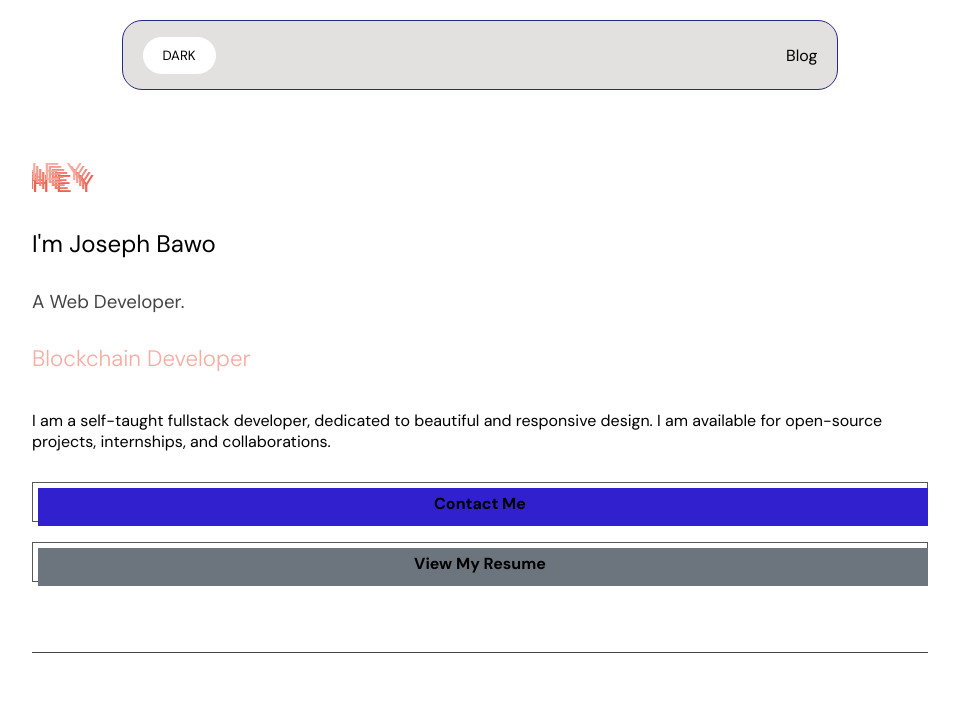
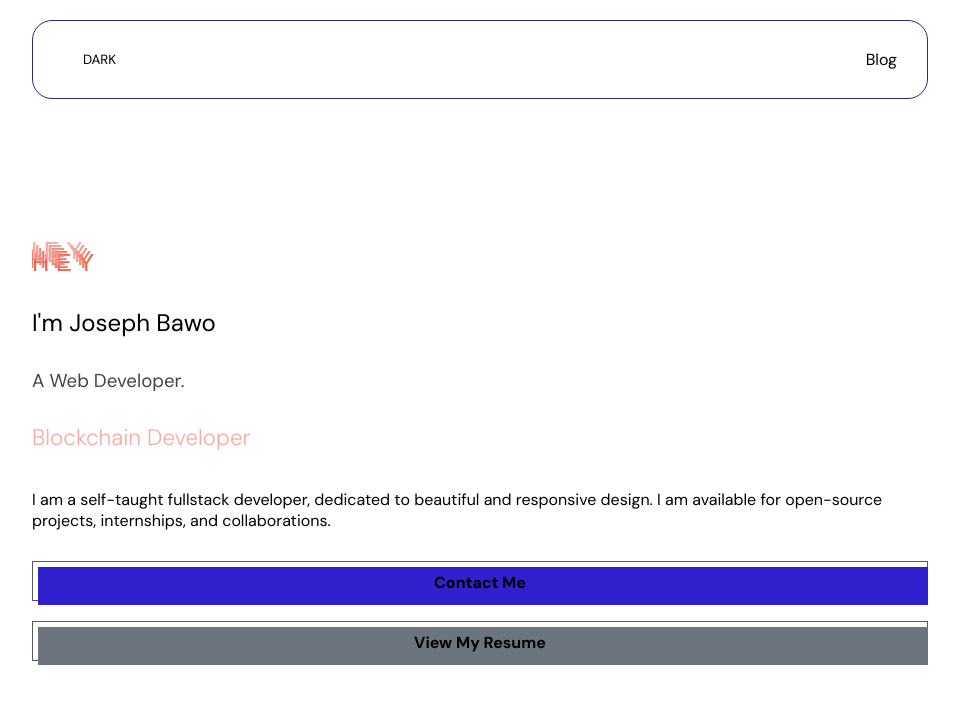
Before and after one commit to Joebakid/My-Porfolio, a React (Create React App) app: page / in a window 1280 px wide. Shown: the top 704 px of the page, without its empty margins (160-1119 px from the left). Built offline with nearby package versions, Linux system fonts and the light colour scheme.

Commit message:
new design

```diff
--- a/src/App.css
+++ b/src/App.css
@@ -178,28 +178,30 @@ body {
   background-color: var(--stikcy-color);
   position: fixed;
   border: 1px solid var(--link-ex-color);
+  padding: 20px 30px;
+  border-radius: 20px;
   left: 10%;
   right: 10%;
   display: flex;
   align-items: center;
-  padding: 20px;
+
   transition: all 1s ease-in-out;
-  border-radius: 20px;
-  top: 0;
+
+  top: 2%; /* slightly lowered from top */
   height: 70px;
   z-index: 2;
-  top: 2%;
-  margin-bottom: 300px;
 }
 
 /* NAV/////// */
 
 .flex-nav {
   display: flex;
-  justify-content: space-between;
+  justify-content: space-between; /* pushes items to both ends */
   align-items: center;
-  /* padding: 50px 0; */
-  /* margin: 50px 0; */
+  width: 100%;
+  border: 1px solid var(--link-ex-color);
+  padding: 20px 30px;
+  border-radius: 20px;
 }
 
 .blog {
--- a/src/components/Nav.js
+++ b/src/components/Nav.js
@@ -36,11 +36,15 @@ function Nav() {
   }, [darkMode]);
 
   return (
-    <nav className={`nav-container ${isScrolled ? "scrolled" : ""}`}>
-      <div className="flex-nav sticky">
+    <nav className={`nav-container ${isScrolled ? "scrolled sticky" : ""}`}>
+      <div className="flex-nav ">
         {/* Dark Mode Toggle */}
         <button className="mode" onClick={() => setDarkMode(!darkMode)}>
-          {darkMode ? <p className="mode-p">light</p> : <p className="mode-p">dark</p>}
+          {darkMode ? (
+            <p className="mode-p">light</p>
+          ) : (
+            <p className="mode-p">dark</p>
+          )}
         </button>
 
         {/* Navigation Links */}
```
